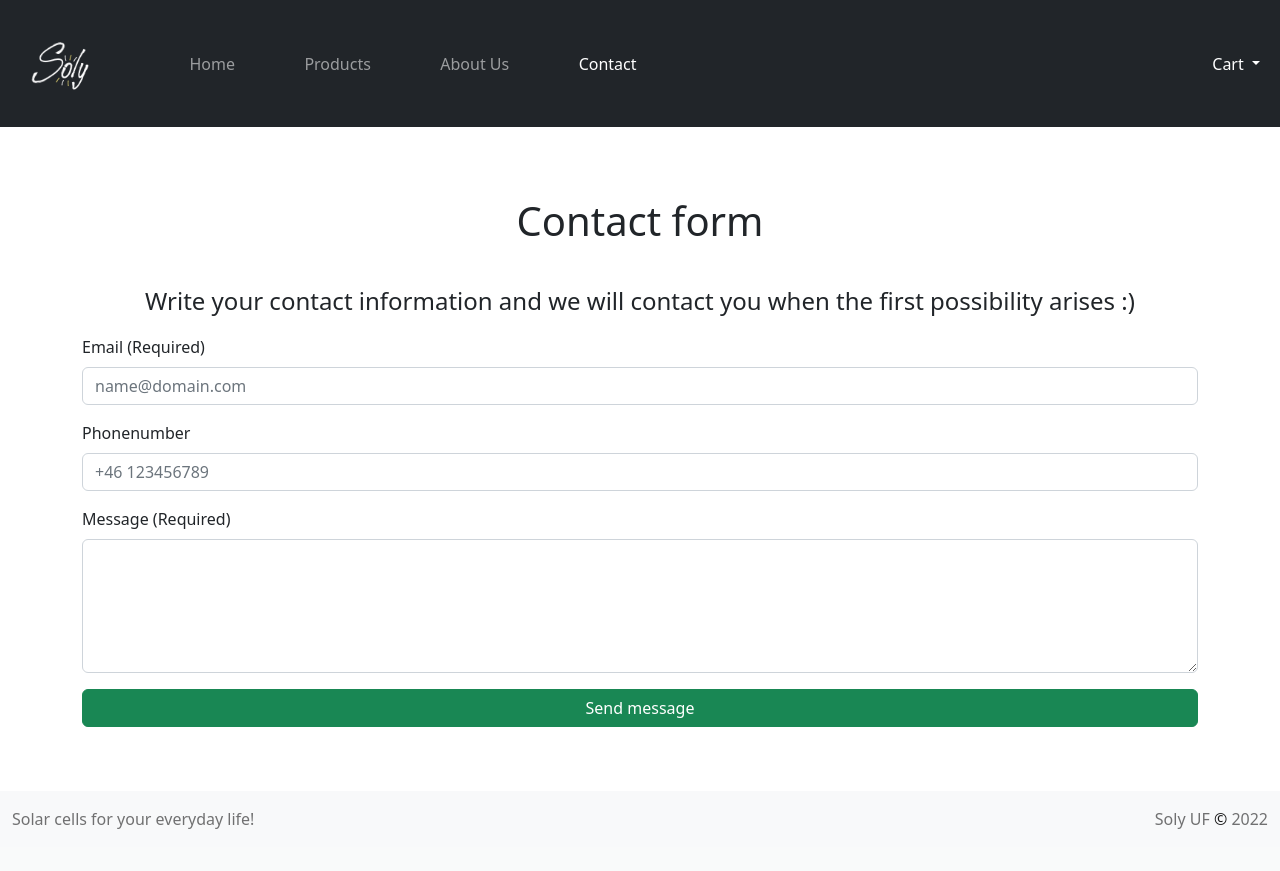
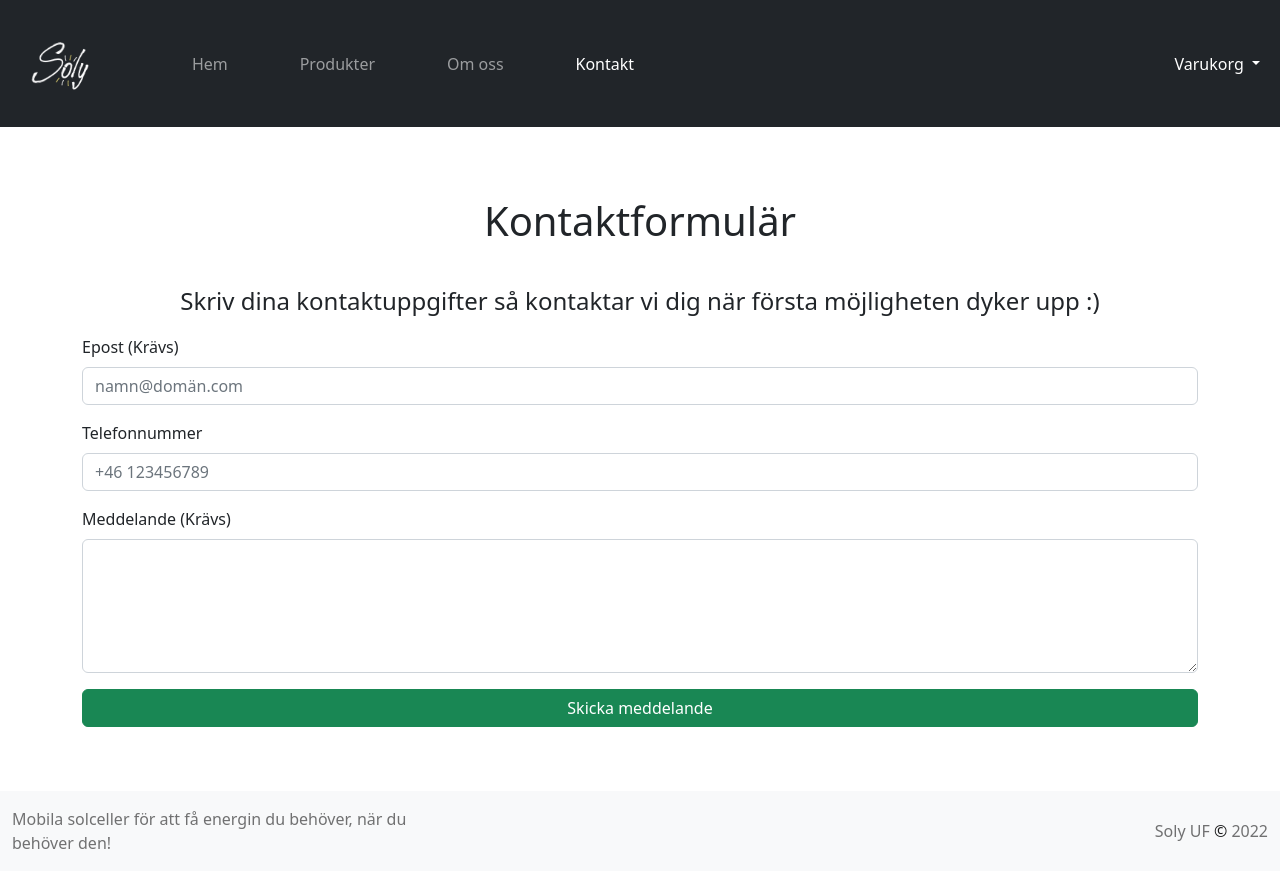
Before and after one commit to OscarFreij/SolyUF-Website, a PHP site: page /index.php?page=contact in a window 1280 px wide. Before the commit the page ends 829 px from the top, so only its background shows below. Run offline with PHP 8.4, Linux system fonts and the light colour scheme.

Commit message:
Translate to Swedish

```diff
--- a/private_html/modules/footer.php
+++ b/private_html/modules/footer.php
@@ -3,10 +3,10 @@
         <nav class="navbar navbar-light bg-light">
             <div class="container-fluid">
                 <span class="navbar-text col-12 col-md-4 text-md-start text-center">
-                    Solar cells for your everyday life!
+                    Mobila solceller för att få energin du behöver, när du behöver den!
                 </span>
                 <span class="navbar-text col-12 col-md-4 text-md-end text-center">
-                    Soly UF <a style="text-decoration:none;" href="?page=edit">&COPY;</a> 2022
+                    Soly UF <a style="text-decoration:none;" href="?page=admin">&COPY;</a> 2022
                 </span>
             </div>
         </nav>
--- a/private_html/modules/head.php
+++ b/private_html/modules/head.php
@@ -4,8 +4,8 @@
     <link rel="icon" type="image/png" sizes="16x16" href="static/icons/favicon-16x16.png">
     <link rel="manifest" href="./site.webmanifest">
 
-    <meta name="description" content="Solar cells for your everyday life!">
-    <meta name="keywords" content="Solar, Solarcells, UF, Ungdomsföretag, Soly, Soly UF, SolyUF">
+    <meta name="description" content="Mobila solceller för att få energin du behöver, när du behöver den.">
+    <meta name="keywords" content="Sol, solceller, UF, Ungdomsföretag, Soly, Soly UF, SolyUF">
     <meta name="author" content="Oscar Freij, offthegridcg">
     <meta charset="utf-8">
     <meta name="viewport" content="width=device-width, initial-scale=1">
--- a/private_html/modules/header.php
+++ b/private_html/modules/header.php
@@ -1,4 +1,4 @@
 <header style="display:none;">
     <h1>Soly UF Webshop</h1>
-    <h2>Solar cells for your everyday life!</h2>
+    <h2>Mobila solceller för att få energin du behöver, när du behöver den.</h2>
 </header>
--- a/private_html/modules/navbar.php
+++ b/private_html/modules/navbar.php
@@ -9,22 +9,22 @@
     <div class="collapse navbar-collapse w-100" id="navbarNav">
       <ul class="navbar-nav w-100 justify-content-evenly me-auto mb-2 mb-xl-0">
         <li class="nav-item">
-          <a class="nav-link" aria-current="page" href="?page=home">Home</a>
+          <a class="nav-link" aria-current="page" href="?page=home">Hem</a>
         </li>
         <li class="nav-item">
-          <a class="nav-link" href="?page=products">Products</a>
+          <a class="nav-link" href="?page=products">Produkter</a>
         </li>
         <li class="nav-item">
-          <a class="nav-link" href="?page=about">About Us</a>
+          <a class="nav-link" href="?page=about">Om oss</a>
         </li>
         <li class="nav-item">
-          <a class="nav-link" href="?page=contact">Contact</a>
+          <a class="nav-link" href="?page=contact">Kontakt</a>
         </li>
       </ul>
       <ul class="navbar-nav w-100 justify-content-end">
 	  	<li class="nav-item dropdown">
           <a class="nav-link dropdown-toggle" href="#" id="currentOpeningHours" role="button" data-bs-toggle="dropdown" aria-expanded="false">
-            Cart
+            Varukorg
           </a>
           <ul class="dropdown-menu dropdown-menu-end dropdown-menu-dark" aria-labelledby="currentOpeningHours">
             <?php
@@ -36,7 +36,7 @@
               {
                 ?>
                 <li class="dropdown-item dropdown-text d-flex justify-content-between gap-3">
-                  <span class="text">No items in cart!<br>Add some from the products page :)</span>
+                  <span class="text">Inga produkter i varukorgen!<br>Lägg till några från produkt sidan :)</span>
                 </li>
                 <?php
               }
@@ -45,7 +45,7 @@
               <hr class="dropdown-divider">
             </li>
             <li class="container">
-              <a class="btn btn-success w-100" href="?page=checkout">Go to checkout</a>
+              <a class="btn btn-success w-100" href="?page=checkout">Gå till kassan</a>
             </li>
           </ul>
         </li>
--- a/private_html/pages/contact.php
+++ b/private_html/pages/contact.php
@@ -1,28 +1,28 @@
 <div class="container py-5">
   <div class="row my-3">
     <span class="fs-1 text-center text">
-      Contact form
+      Kontaktformulär
     </span>
   </div>
   <div class="row">
     <span class="fs-4 text-center text my-3">
-      Write your contact information and we will contact you when the first possibility arises :)
+      Skriv dina kontaktuppgifter så kontaktar vi dig när första möjligheten dyker upp :)
     </span>
     <form class="container">
       <div class="mb-3">
-        <label for="email" class="form-label">Email (Required)</label>
-        <input type="email" class="form-control" id="email" placeholder="name@domain.com" require>
+        <label for="email" class="form-label">Epost (Krävs)</label>
+        <input type="email" class="form-control" id="email" placeholder="namn@domän.com" require>
       </div>
       <div class="mb-3">
-        <label for="phone" class="form-label">Phonenumber</label>
+        <label for="phone" class="form-label">Telefonnummer</label>
         <input type="tel" class="form-control" id="phone" placeholder="+46 123456789">
       </div>
       <div class="mb-3">
-        <label for="message" class="form-label">Message (Required)</label>
+        <label for="message" class="form-label">Meddelande (Krävs)</label>
         <textarea class="form-control" id="message" rows="5"></textarea>
       </div>
       <div class="col-12">
-        <button type="button" onclick="sendMessage()" class="btn btn-success mb-3 col-12">Send message</button>
+        <button type="button" onclick="sendMessage()" class="btn btn-success mb-3 col-12">Skicka meddelande</button>
       </div>
     </form>
   </div>
--- a/private_html/pages/home.php
+++ b/private_html/pages/home.php
@@ -1,7 +1,7 @@
 <div class="container py-5">
     <div class="row my-3">
         <p class="fs-1 text-center text">
-            Soly - Solar cells for your everyday life!
+            Soly - För att få energin du behöver, när du behöver den
         </p>
     </div>
 </div>
--- a/private_html/pages/order.php
+++ b/private_html/pages/order.php
@@ -1,7 +1,7 @@
 <div class="container py-5">
     <div class="row my-3">
         <p class="fs-1 text-center text">
-            Order: #!Order_Number!
+            Beställning: #!Order_Number!
         </p>
     </div>
 </div>
--- a/private_html/pages/products.php
+++ b/private_html/pages/products.php
@@ -1,7 +1,7 @@
 <div class="container py-5">
     <div class="row my-3">
         <p class="fs-1 text-center text">
-            Our products
+            Våra produkter
         </p>
     </div>
 </div>
```
Also changed, not shown: private_html/pages/about.php (+4 -4 lines).
